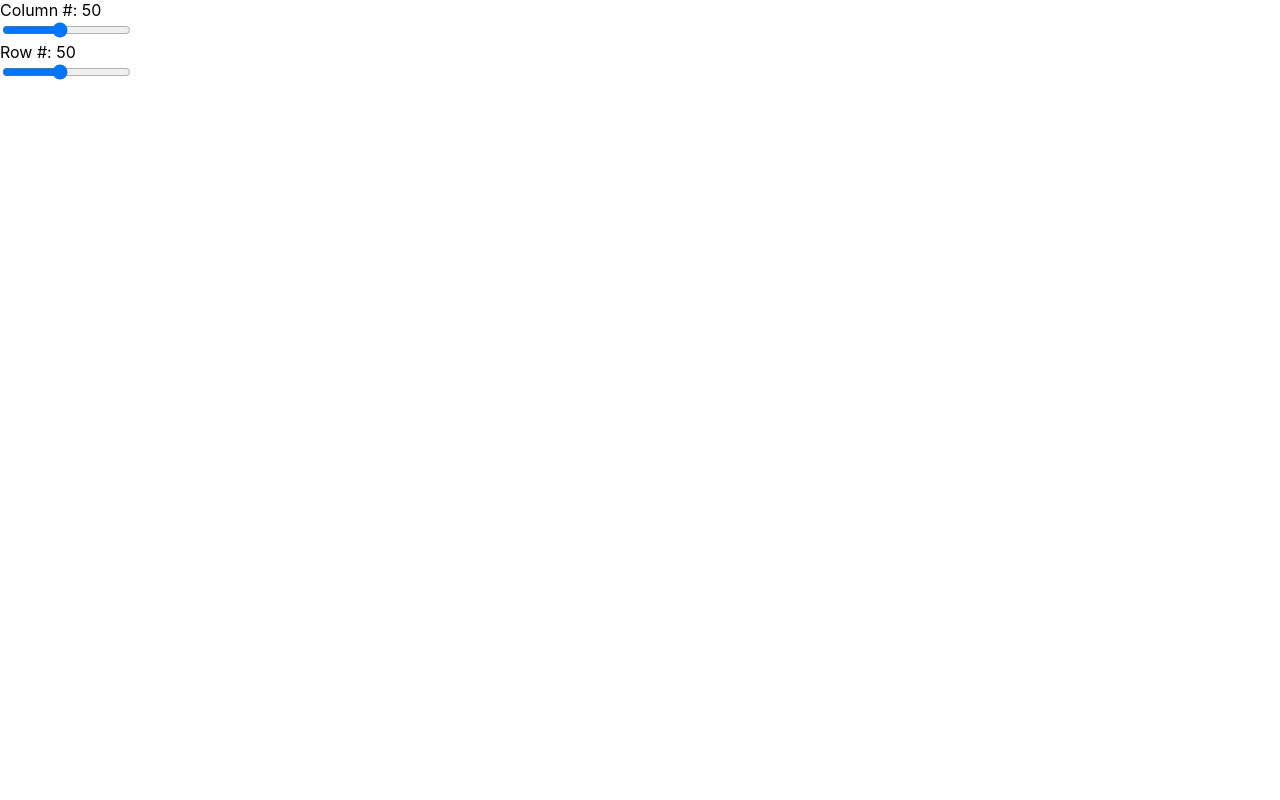
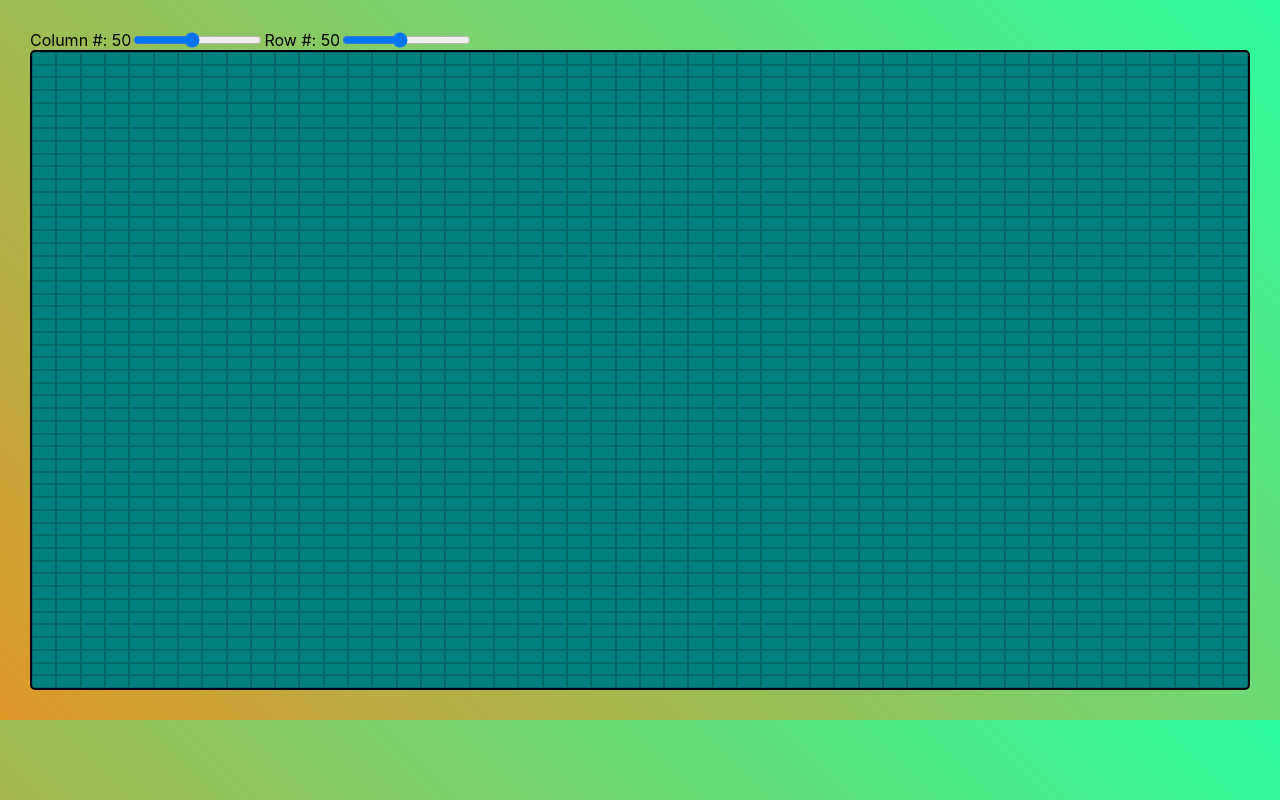
Before and after one commit to EnzoDFer/Sketch-Project, a React (Create React App) app: page / in a window 1280 px wide. Built offline with nearby package versions, Linux system fonts and the light colour scheme.

Commit message:
Implement major components and foundation

```diff
--- a/src/index.js
+++ b/src/index.js
@@ -1,13 +1,13 @@
 import React from 'react';
 import ReactDOM from 'react-dom/client';
-import './index.css';
-import App from './App';
+import './App.css';
+import Container from './App';
 import reportWebVitals from './reportWebVitals';
 
 const root = ReactDOM.createRoot(document.getElementById('root'));
 root.render(
   <React.StrictMode>
-    <App />
+    <Container />
   </React.StrictMode>
 );
 
```
